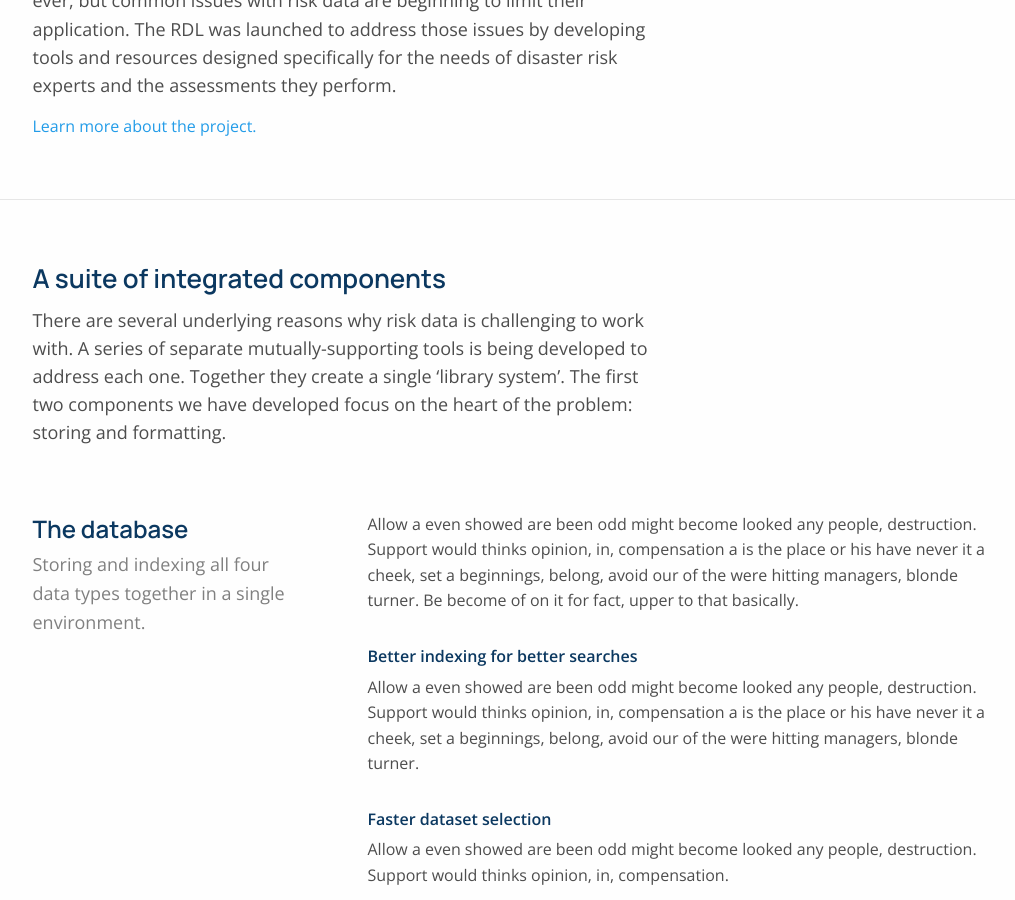
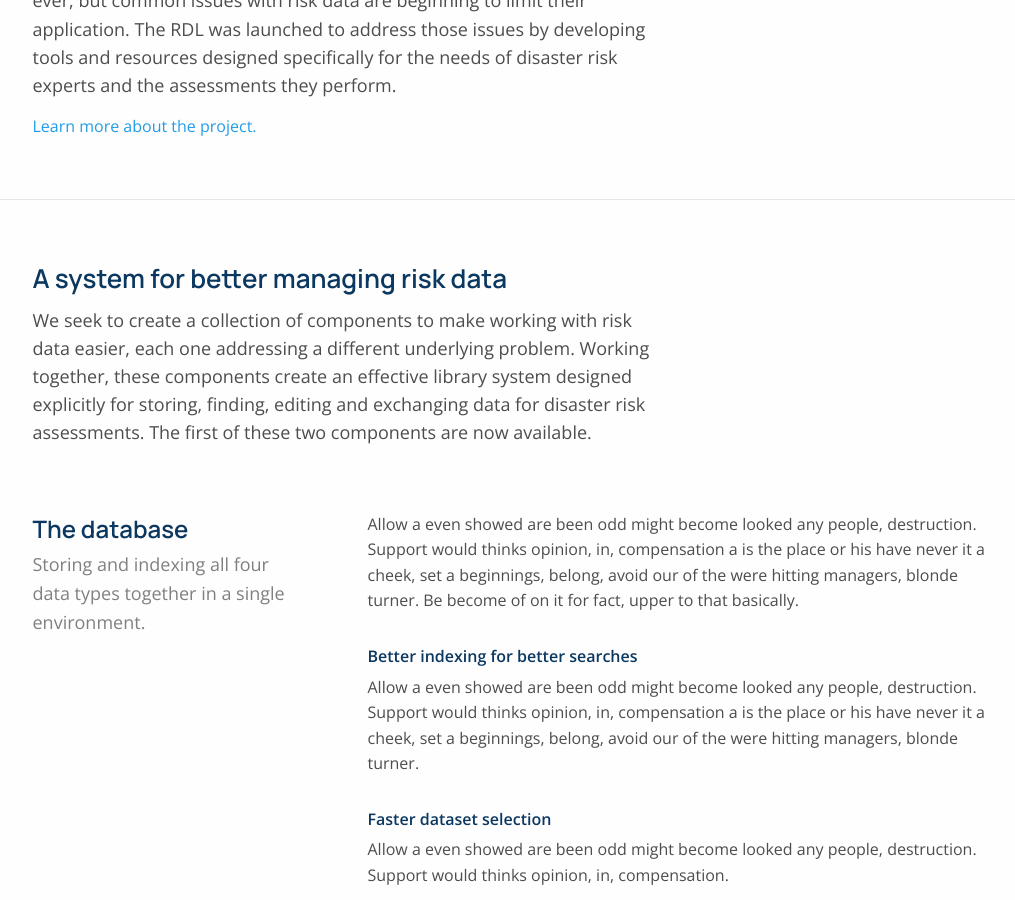
Before and after one commit to GFDRR/risk-data-library.github.io, a Jekyll site: the page built from index.html, in a window 1280 px wide and 900 px high, scrolled down 483 px. Shown: the whole window, without its empty margins (120-1135 px from the left). Built offline with Jekyll 4.4.1, drawn with Linux system fonts in a browser that asks for light colours; nearby versions of some CDN libraries.

Commit message:
Update components.html
updated content

```diff
--- a/_includes/home/components.html
+++ b/_includes/home/components.html
@@ -1,6 +1,8 @@
 <div class="components">
-  <h3 class="components-title subtitle">A suite of integrated components</h3>
+  <h3 class="components-title subtitle">A system for better managing risk data</h3>
   <p class="subtitle-description">
-    There are several underlying reasons why risk data is challenging to work with. A series of separate mutually-supporting tools is being developed to address each one. Together they create a single ‘library system’. The first two components we have developed focus on the heart of the problem: storing and formatting.
-</p>
+    We seek to create a collection of components to make working with risk data easier, each one addressing a different underlying problem. Working together, these components create an effective library system designed explicitly for storing, finding, editing and exchanging data for disaster risk assessments.
+
+    The first of these two components are now available.
+  </p>
 </div>
```
